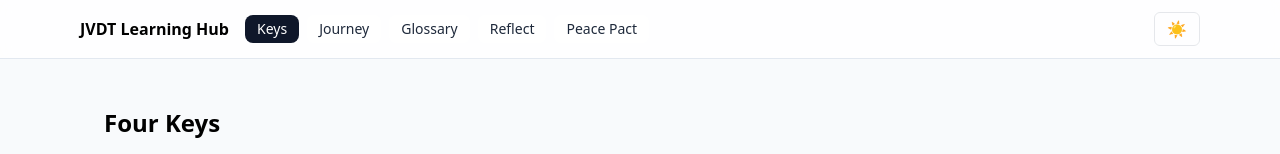
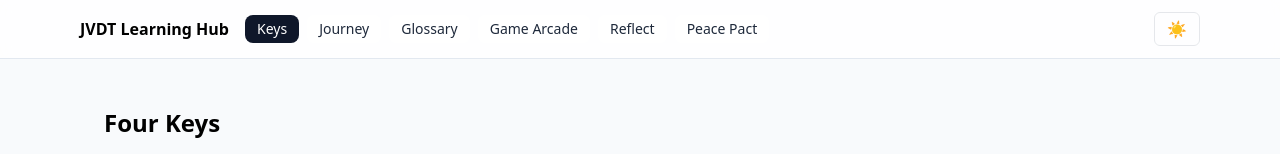
Before and after one commit to jvdutoit/jvdt-learning-app, a React (Vite) app: page /keys in a window 1280 px wide. Shown: the top 154 px of the page. Built offline with nearby package versions, Linux system fonts and the light colour scheme.

Commit message:
ui: add Game Arcade nav link

```diff
--- a/src/App.jsx
+++ b/src/App.jsx
@@ -43,6 +43,9 @@ function TopNav() {
             <Link to="/glossary" className={`px-3 py-1 rounded-lg text-sm ${loc.pathname === '/glossary' ? 'bg-slate-900 text-white' : 'bg-white dark:bg-gray-800 text-slate-800 dark:text-gray-200'}`}>
               Glossary
             </Link>
+            <Link to="/arcade" className={`px-3 py-1 rounded-lg text-sm ${loc.pathname === '/arcade' ? 'bg-slate-900 text-white' : 'bg-white dark:bg-gray-800 text-slate-800 dark:text-gray-200'}`}>
+              Game Arcade
+            </Link>
             <Link to="/reflect" className={`px-3 py-1 rounded-lg text-sm ${loc.pathname === '/reflect' ? 'bg-slate-900 text-white' : 'bg-white dark:bg-gray-800 text-slate-800 dark:text-gray-200'}`}>
               Reflect
             </Link>
```
